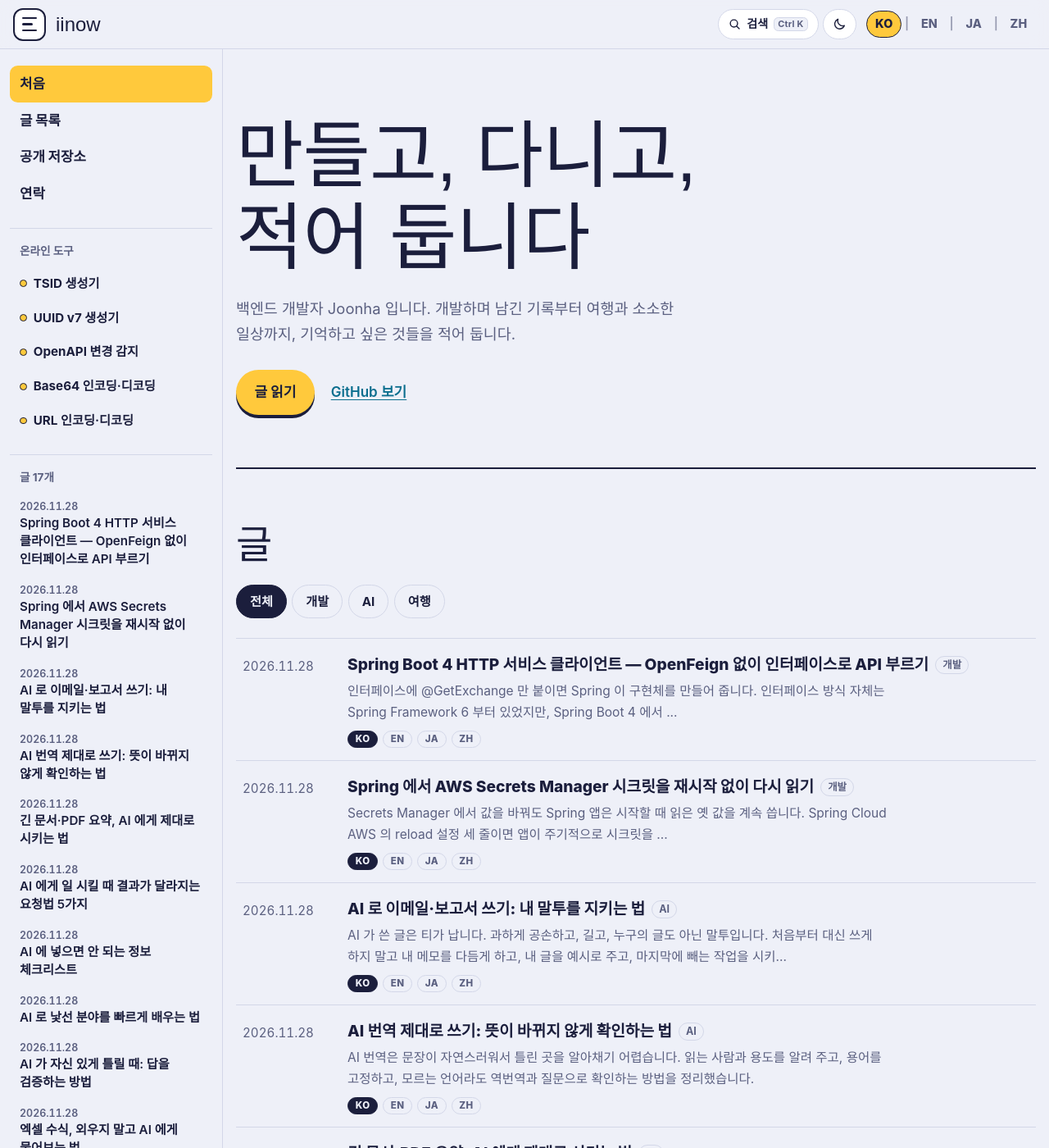
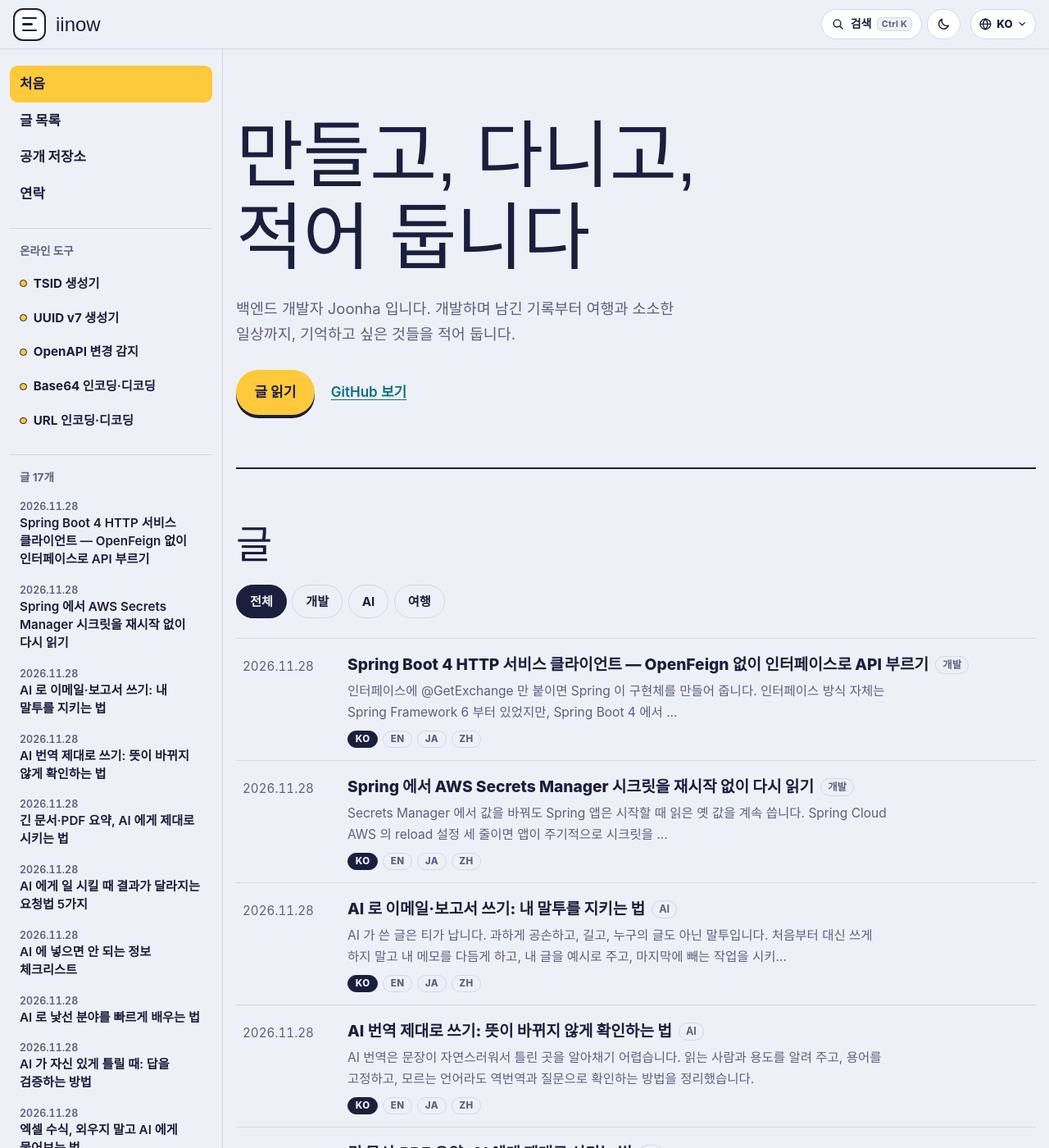
Before and after one commit to iinow/iinow.github.io, a Jekyll site: the page built from index.html, in a window 1280 px wide and 1400 px high. Shown: the whole window at 82% size. Built offline with Jekyll 4.4.1, drawn with Linux system fonts in a browser that asks for light colours; some web fonts are replaced.

Commit message:
머리글 언어 선택을 지구본 드롭다운으로 바꿔 좁은 화면 개행 제거

```diff
--- a/_layouts/default.html
+++ b/_layouts/default.html
@@ -395,13 +395,20 @@
     </button>
   </div>
   <nav class="lang" aria-label="{{ t_language | escape }}">
-    <a href="{{ ko_url }}" lang="ko" hreflang="ko"{% if lang == 'ko' %} aria-current="true"{% endif %}>KO</a>
-    <span class="sep" aria-hidden="true">|</span>
-    <a href="{{ en_url }}" lang="en" hreflang="en"{% if lang == 'en' %} aria-current="true"{% endif %}>EN</a>
-    <span class="sep" aria-hidden="true">|</span>
-    <a href="{{ ja_url }}" lang="ja" hreflang="ja"{% if lang == 'ja' %} aria-current="true"{% endif %}>JA</a>
-    <span class="sep" aria-hidden="true">|</span>
-    <a href="{{ zh_url }}" lang="zh-CN" hreflang="zh"{% if lang == 'zh' %} aria-current="true"{% endif %}>ZH</a>
+    <details class="lang-box" id="lang-box">
+      <summary class="lang-btn" aria-controls="lang-menu">
+        <span class="sr-only">{{ t_language }}</span>
+        <svg class="ico lang-globe" aria-hidden="true" viewBox="0 0 24 24" fill="none" stroke="currentColor" stroke-width="2" stroke-linecap="round"><circle cx="12" cy="12" r="9"/><path d="M3 12h18M12 3c2.5 2.6 3.9 5.7 3.9 9S14.5 18.4 12 21c-2.5-2.6-3.9-5.7-3.9-9S9.5 5.6 12 3Z"/></svg>
+        <span class="lang-cur">{{ lang | upcase }}</span>
+        <svg class="ico lang-caret" aria-hidden="true" viewBox="0 0 24 24" fill="none" stroke="currentColor" stroke-width="2.4" stroke-linecap="round" stroke-linejoin="round"><path d="m6 9 6 6 6-6"/></svg>
+      </summary>
+      <ul class="lang-menu" id="lang-menu">
+        <li><a href="{{ ko_url }}" lang="ko" hreflang="ko"{% if lang == 'ko' %} aria-current="true"{% endif %}><span class="lc">KO</span><span class="ln">한국어</span></a></li>
+        <li><a href="{{ en_url }}" lang="en" hreflang="en"{% if lang == 'en' %} aria-current="true"{% endif %}><span class="lc">EN</span><span class="ln">English</span></a></li>
+        <li><a href="{{ ja_url }}" lang="ja" hreflang="ja"{% if lang == 'ja' %} aria-current="true"{% endif %}><span class="lc">JA</span><span class="ln">日本語</span></a></li>
+        <li><a href="{{ zh_url }}" lang="zh-CN" hreflang="zh"{% if lang == 'zh' %} aria-current="true"{% endif %}><span class="lc">ZH</span><span class="ln">中文</span></a></li>
+      </ul>
+    </details>
   </nav>
 </header>
 
--- a/main.js
+++ b/main.js
@@ -528,6 +528,31 @@ if (side && burger) {
   sync()
 }
 
+// ── 언어 선택 ──
+// 지구본 버튼(요약)을 누르면 KO / EN / JA / ZH 목록이 열린다.
+// 여닫는 기본 동작은 <details> 가 맡고, 여기서는 바깥 클릭·Esc·링크 이동에서 닫는다.
+const langBox = document.getElementById('lang-box')
+if (langBox) {
+  const langBtn = langBox.querySelector('.lang-btn')
+  const closeLang = (focus) => {
+    if (!langBox.open) return
+    langBox.open = false
+    if (focus && langBtn) langBtn.focus()
+  }
+  document.addEventListener('click', (e) => {
+    if (!langBox.contains(e.target)) closeLang(false)
+  })
+  addEventListener('keydown', (e) => {
+    if (e.key === 'Escape' && langBox.open) {
+      e.stopPropagation()
+      closeLang(true)
+    }
+  })
+  langBox.querySelectorAll('.lang-menu a').forEach((a) => {
+    a.addEventListener('click', () => closeLang(false))
+  })
+}
+
 // ── 라이트/다크 손전환 ──
 // <head> 인라인 스크립트가 data-theme 을 먼저 세팅해 깜빡임을 막는다.
 // 손으로 고른 값은 localStorage(theme) 에 남고, 고르지 않았으면 OS 설정을 따라간다.
--- a/style.css
+++ b/style.css
@@ -145,12 +145,39 @@ ul, ol { padding: 0; list-style: none; }
 :root[data-theme='light'] .theme-btn .ico-sun { display: none; }
 :root[data-theme='light'] .theme-btn .ico-moon { display: block; }
 
-/* 언어 전환 KO | EN */
-.lang { display: inline-flex; align-items: center; gap: 0.25rem; font-size: 0.9rem; font-weight: 800; letter-spacing: 0.01em; }
-.lang a { display: inline-block; padding: 0.22rem 0.6rem; border-radius: 999px; color: var(--muted); text-decoration: none; border: 1.5px solid transparent; transition: color 0.15s, background 0.15s, border-color 0.15s; }
-.lang a:hover { color: var(--ink); border-color: var(--line); }
-.lang a[aria-current='true'] { color: #1b1e3c; background: var(--sun); border-color: #1b1e3c; }
-.lang .sep { color: var(--muted); opacity: 0.6; font-weight: 600; }
+/* 언어 전환: 지구본 + 언어 코드 버튼을 누르면 KO / EN / JA / ZH 목록이 열린다.
+   링크 네 개를 늘어놓지 않아 좁은 화면에서도 머리글이 개행되지 않는다. */
+.lang { position: relative; flex: none; font-size: 0.9rem; font-weight: 800; letter-spacing: 0.01em; white-space: nowrap; }
+.lang-box { display: block; position: relative; }
+.lang-btn {
+  display: inline-flex; align-items: center; gap: 0.32rem;
+  height: 2.35rem; padding: 0 0.6rem;
+  font: inherit; font-size: 0.82rem; font-weight: 800; line-height: 1;
+  color: var(--ink); background: var(--surface);
+  border: 1.5px solid var(--line); border-radius: 999px;
+  cursor: pointer; list-style: none; user-select: none;
+  transition: color 0.15s, background 0.15s, border-color 0.15s;
+}
+.lang-btn::-webkit-details-marker { display: none; }
+.lang-btn::marker { content: ''; }
+.lang-btn:hover, .lang-box[open] .lang-btn { border-color: #1b1e3c; background: var(--sun); color: #1b1e3c; }
+.lang-btn .ico { flex: none; }
+.lang-btn .lang-globe { width: 1.05rem; height: 1.05rem; }
+.lang-btn .lang-caret { width: 0.78rem; height: 0.78rem; transition: transform 0.15s; }
+.lang-box[open] .lang-btn .lang-caret { transform: rotate(180deg); }
+.lang-menu {
+  position: absolute; right: 0; top: calc(100% + 0.75rem); z-index: 6;
+  min-width: 9.75rem; padding: 0.35rem;
+  background: var(--surface); border: 2px solid var(--ink); border-radius: 0.95rem;
+  box-shadow: 0 18px 44px rgba(15, 17, 36, 0.24);
+  animation: fade-in 0.14s ease-out;
+}
+.lang-menu a { display: flex; align-items: center; gap: 0.55rem; padding: 0.5rem 0.6rem; border-radius: 0.62rem; color: var(--ink); text-decoration: none; }
+.lang-menu a:hover { background: var(--paper); }
+.lang-menu a[aria-current='true'] { background: var(--sun); color: #1b1e3c; }
+.lang-menu .lc { min-width: 1.75rem; font-size: 0.82rem; font-weight: 800; letter-spacing: 0.02em; color: inherit; }
+.lang-menu .ln { font-size: 0.92rem; font-weight: 600; }
+.lang-menu a:not([aria-current='true']) .lc { color: var(--muted); }
 
 /* 왼쪽 메뉴: 넓은 화면은 펼친 채로 붙어 있고, 좁은 화면은 햄버거로 덮어 연다 */
 .side {
@@ -575,11 +602,10 @@ dialog img { border-radius: 0.75rem; background: #fff; }
 }
 
 @media (max-width: 520px) {
-  /* 좁은 화면: 언어 링크 네 개가 머리에 들어가도록 간격을 줄인다 */
+  /* 좁은 화면: 머리글에 들어가는 요소가 적도록 간격을 줄인다 */
   .top { gap: 0.5rem; padding: 0 0.7rem; }
-  .lang { gap: 0; font-size: 0.8rem; }
-  .lang a { padding: 0.2rem 0.38rem; }
-  .lang .sep { display: none; }
+  .logo { font-size: 1.4rem; }
+  .lang-btn { padding: 0 0.5rem; font-size: 0.78rem; gap: 0.26rem; }
 }
 
 @media (max-width: 760px) {
@@ -590,6 +616,6 @@ dialog img { border-radius: 0.75rem; background: #fff; }
 }
 
 @media print {
-  .top-tools, .read-progress, .toc-toggle, .code-copy { display: none !important; }
+  .top-tools, .lang, .read-progress, .toc-toggle, .code-copy { display: none !important; }
   .prose .code-block pre { padding-top: 1.05rem; }
 }
```
